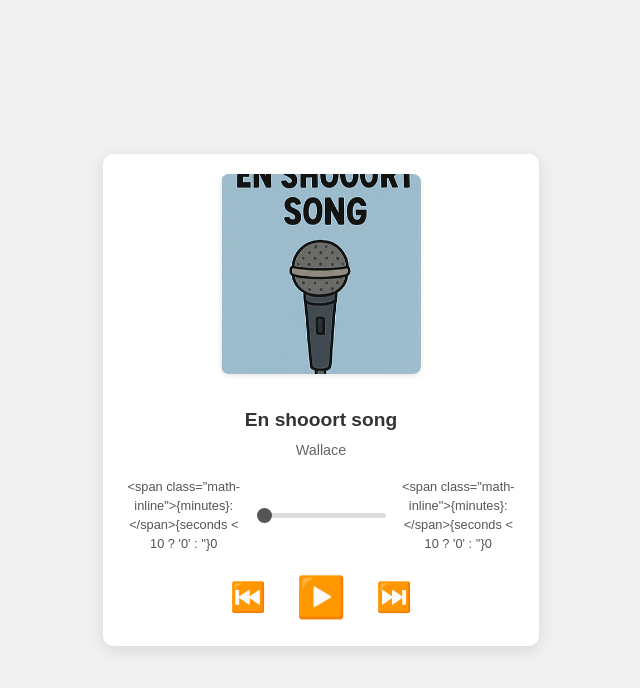
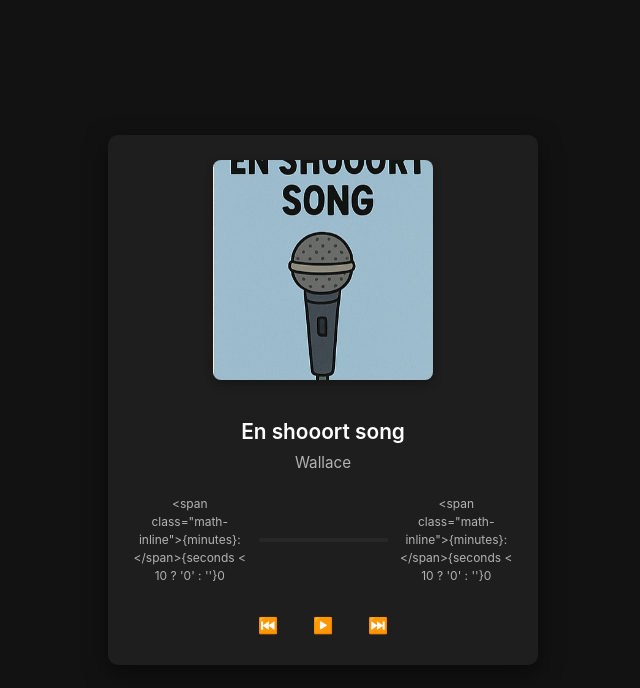
Before and after one commit to WallaceLaMenace/mon_lecteur_musical, a React (Vite) app: page / in a window 1280 px wide. Shown: the top 688 px of the page, without its empty margins (317-957 px from the left). Built offline with nearby package versions, Linux system fonts and the light colour scheme.

Commit message:
changement design

```diff
--- a/src/App.css
+++ b/src/App.css
@@ -1,7 +1,19 @@
 /* src/App.css */
+
+/* Variables de couleur pour maintenance facile */
+:root {
+  --spotify-black: #121212;
+  --spotify-dark-gray: #1e1e1e;
+  --spotify-gray: #282828;
+  --spotify-light-gray: #b3b3b3;
+  --spotify-white: #ffffff;
+  --spotify-green: #1DB954;
+}
+
 body {
-  font-family: sans-serif;
-  background-color: #f0f0f0;
+  font-family: -apple-system, BlinkMacSystemFont, 'Segoe UI', Roboto, Oxygen, Ubuntu, Cantarell, 'Open Sans', 'Helvetica Neue', sans-serif; /* Police système standard */
+  background-color: var(--spotify-black); /* Fond sombre général */
+  color: var(--spotify-white); /* Texte blanc par défaut */
   display: flex;
   justify-content: center;
   align-items: center;
@@ -10,37 +22,38 @@ body {
 }
 
 .player-container {
-  background-color: #ffffff;
-  padding: 20px;
+  background-color: var(--spotify-dark-gray); /* Fond du lecteur */
+  padding: 25px;
   border-radius: 10px;
-  box-shadow: 0 4px 15px rgba(0, 0, 0, 0.1);
+  box-shadow: 0 8px 24px rgba(0, 0, 0, 0.5); /* Ombre plus prononcée */
   text-align: center;
   width: 90%;
-  max-width: 400px; /* Limite la largeur sur grand écran */
+  max-width: 380px; /* Un peu plus étroit */
   display: flex;
   flex-direction: column;
   align-items: center;
 }
 
 .cover-art img {
-  width: 200px;
-  height: 200px;
-  object-fit: cover; /* S'assure que l'image couvre bien sans se déformer */
-  border-radius: 8px;
-  margin-bottom: 15px;
-  box-shadow: 0 2px 5px rgba(0,0,0, 0.1);
+  width: 220px; /* Légèrement plus grand */
+  height: 220px;
+  object-fit: cover;
+  border-radius: 8px; /* Coins arrondis */
+  margin-bottom: 20px;
+  box-shadow: 0 4px 10px rgba(0,0,0, 0.3);
 }
 
 .track-info h2 {
   margin: 10px 0 5px;
-  font-size: 1.2em;
-  color: #333;
+  font-size: 1.3em; /* Titre plus grand */
+  color: var(--spotify-white);
+  font-weight: 600;
 }
 
 .track-info p {
-  margin: 0 0 15px;
-  font-size: 0.9em;
-  color: #666;
+  margin: 0 0 20px; /* Plus d'espace en dessous */
+  font-size: 0.95em;
+  color: var(--spotify-light-gray); /* Gris clair pour l'artiste */
 }
 
 .progress-bar {
@@ -48,94 +61,114 @@ body {
   display: flex;
   align-items: center;
   justify-content: space-between;
-  margin-bottom: 15px;
-  gap: 10px; /* Espace entre les éléments */
+  margin-bottom: 10px; /* Moins d'espace en dessous */
+  gap: 10px;
 }
 
+/* Style de la barre de progression */
 .progress-bar input[type="range"] {
-  flex-grow: 1; /* Prend l'espace restant */
+  flex-grow: 1;
   cursor: pointer;
-  height: 5px;
-  background: #ddd; /* Couleur de fond de la barre */
+  height: 4px; /* Barre plus fine */
+  background: var(--spotify-gray); /* Fond gris foncé */
   border-radius: 5px;
-  appearance: none; /* Enlève le style par défaut */
+  appearance: none;
   -webkit-appearance: none;
+  outline: none;
 }
-/* Style pour la "poignée" du curseur (Chrome/Edge/Safari) */
+
+/* Style de la partie remplie de la barre (Chrome/Edge/Safari) */
+.progress-bar input[type="range"]::-webkit-slider-runnable-track {
+    height: 4px;
+    border-radius: 5px;
+    background: linear-gradient(to right, var(--spotify-green) 0%, var(--spotify-green) var(--progress-percent, 0%), var(--spotify-gray) var(--progress-percent, 0%), var(--spotify-gray) 100%);
+}
+
+/* Style de la partie remplie de la barre (Firefox) */
+.progress-bar input[type="range"]::-moz-range-progress {
+    background-color: var(--spotify-green);
+    height: 4px;
+    border-radius: 5px;
+}
+.progress-bar input[type="range"]::-moz-range-track {
+    background-color: var(--spotify-gray);
+     height: 4px;
+    border-radius: 5px;
+}
+
+
+/* Style de la poignée (thumb) */
 .progress-bar input[type="range"]::-webkit-slider-thumb {
     appearance: none;
     -webkit-appearance: none;
-    width: 15px;
-    height: 15px;
-    background: #555;
+    width: 14px; /* Poignée plus petite */
+    height: 14px;
+    background: var(--spotify-white); /* Poignée blanche */
     border-radius: 50%;
     cursor: pointer;
+    margin-top: -5px; /* Ajustement vertical pour centrer sur la barre fine */
+    box-shadow: 0 1px 3px rgba(0,0,0,0.3);
+    /* Masquée par défaut, visible au survol/focus */
+    opacity: 0;
+    transition: opacity 0.2s ease-in-out;
 }
-/* Style pour la "poignée" du curseur (Firefox) */
- .progress-bar input[type="range"]::-moz-range-thumb {
-    width: 15px;
-    height: 15px;
-    background: #555;
+.progress-bar input[type="range"]::-moz-range-thumb {
+    width: 14px;
+    height: 14px;
+    background: var(--spotify-white);
     border-radius: 50%;
     cursor: pointer;
-    border: none; /* Firefox ajoute parfois une bordure */
+    border: none;
+    /* Masquée par défaut, visible au survol/focus */
+    opacity: 0;
+    transition: opacity 0.2s ease-in-out;
 }
 
+/* Afficher la poignée au survol ou focus */
+.progress-bar:hover input[type="range"]::-webkit-slider-thumb,
+.progress-bar input[type="range"]:focus::-webkit-slider-thumb {
+  opacity: 1;
+}
+.progress-bar:hover input[type="range"]::-moz-range-thumb,
+.progress-bar input[type="range"]:focus::-moz-range-thumb {
+  opacity: 1;
+}
+
+
 .progress-bar span {
-  font-size: 0.8em;
-  color: #555;
-  min-width: 35px; /* Assure un minimum de largeur pour le temps */
+  font-size: 0.75em; /* Temps plus petit */
+  color: var(--spotify-light-gray);
+  min-width: 35px;
   text-align: center;
 }
 
+/* Styles des contrôles */
 .controls {
   display: flex;
   justify-content: center;
   align-items: center;
-  gap: 20px; /* Espace entre les boutons */
+  gap: 25px; /* Plus d'espace entre les boutons */
+  margin-top: 15px; /* Espace au dessus des contrôles */
+  width: 100%;
 }
 
 .controls button {
   background: none;
   border: none;
-  font-size: 1.8em; /* Taille des icônes emoji */
+  color: var(--spotify-light-gray); /* Couleur icône par défaut */
   cursor: pointer;
   padding: 5px;
-  color: #333;
-  transition: transform 0.1s ease;
+  transition: color 0.2s ease, transform 0.1s ease;
+  display: flex; /* Pour bien centrer les SVG */
+  justify-content: center;
+  align-items: center;
 }
 
-.controls button:disabled {
-  color: #bbb; /* Griser les boutons désactivés */
-  cursor: not-allowed;
+.controls button svg { /* Style pour les icônes SVG */
+  width: 22px; /* Taille icônes Préc/Suivant */
+  height: 22px;
+  fill: currentColor; /* Utilise la couleur du bouton */
 }
 
-
-.controls button:active:not(:disabled) {
-  transform: scale(0.9); /* Effet de clic */
-}
-
-.controls .play-pause-btn {
-  font-size: 2.5em; /* Bouton play/pause plus grand */
-}
-
-/* Styles pour rendre responsive (très basique ici) */
-@media (max-width: 480px) {
-  .player-container {
-    width: 95%;
-    padding: 15px;
-  }
-  .cover-art img {
-    width: 150px;
-    height: 150px;
-  }
-  .track-info h2 {
-    font-size: 1.1em;
-  }
-  .controls button {
-    font-size: 1.5em;
-  }
-  .controls .play-pause-btn {
-    font-size: 2.2em;
-  }
-}
+.controls button:hover:not(:disabled) {
+  color: var(--spotify-white
```
